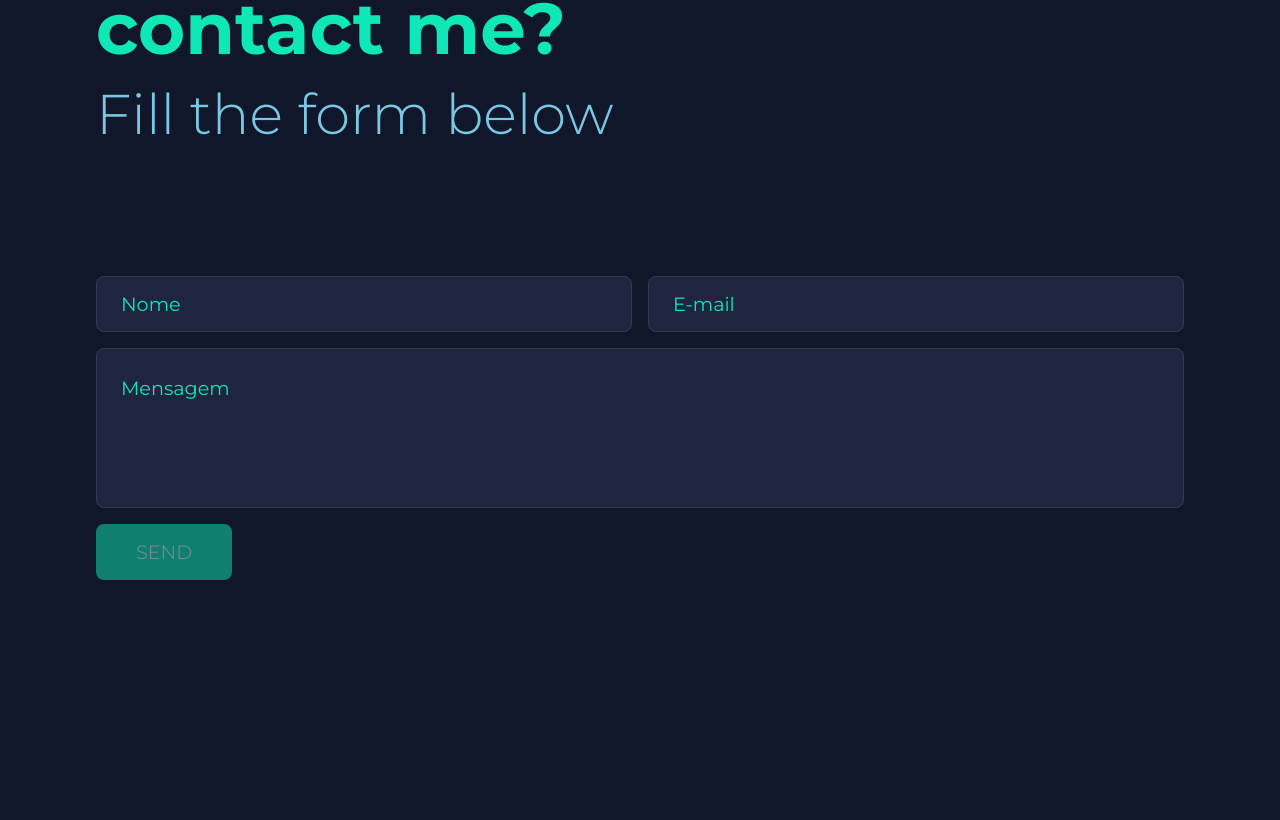
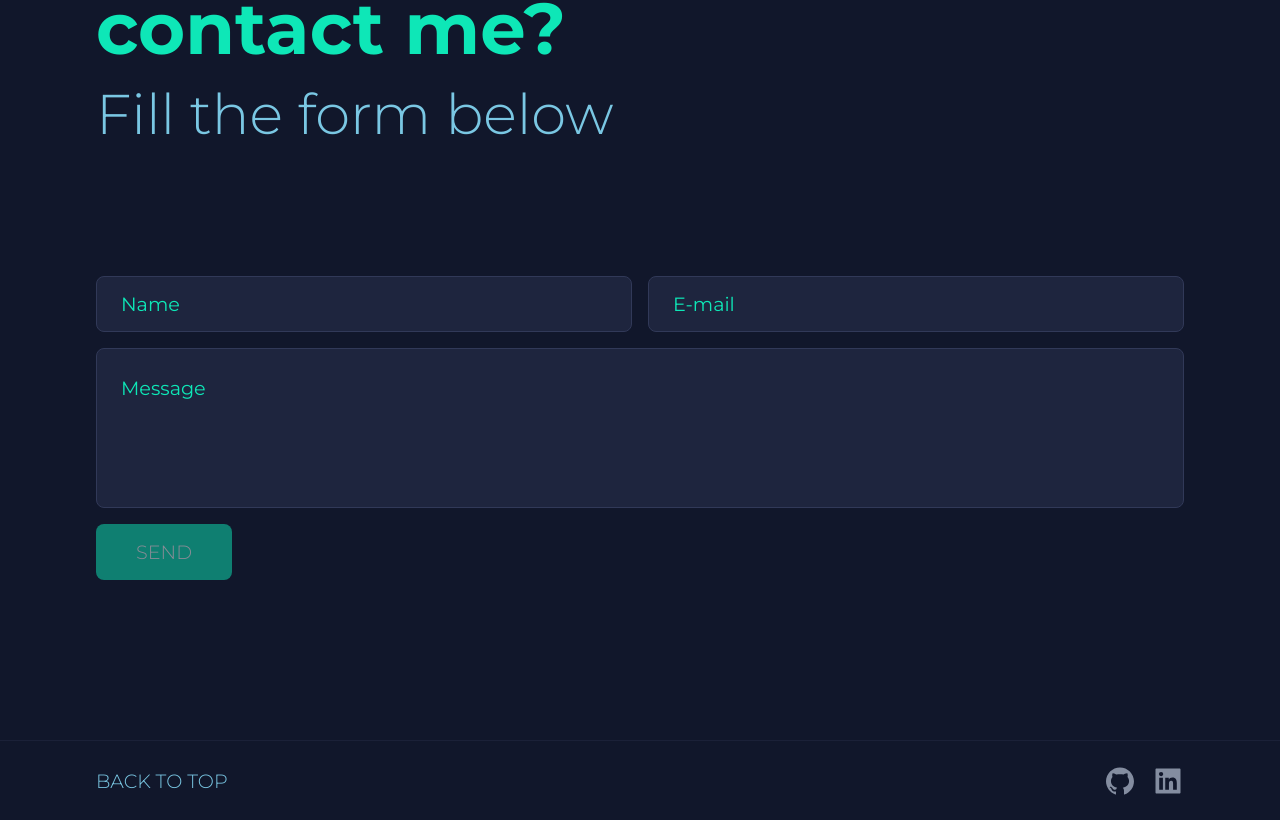
Before and after one commit to renanvzd/myportfolio, a Next.js app: page / in a window 1280 px wide. Shown: the part 3975-4795 px from the top of the page. Before the commit the page ends 4555 px from the top, so only its background shows below. Built offline with nearby package versions, Linux system fonts and the light colour scheme.

Commit message:
Home: Footer

```diff
--- /dev/null
+++ b/src/components/Footer/index.tsx
@@ -0,0 +1,38 @@
+import {
+  AiOutlineGithub,
+  AiFillLinkedin
+} from 'react-icons/ai';
+import { Container } from './styles';
+
+function Footer() {
+  function handleRedirect(url: string) {
+    window.open(url);
+  }
+
+  function handleScrollTop() {
+    window.scroll({
+      top: 0,
+      behavior: 'smooth'
+    });
+  }
+
+  return (
+    <Container>
+      <div className="container">
+        <button type="button" onClick={handleScrollTop}>
+          Back to top
+        </button>
+        <section>
+          <AiOutlineGithub
+            onClick={() => handleRedirect('https://github.com/renanvzd')}
+          />
+          <AiFillLinkedin
+            onClick={() => handleRedirect('https://www.linkedin.com/in/renan-veronez-drechsler-54a4801a3/')}
+          />
+        </section>
+      </div>
+    </Container>
+  );
+}
+
+export default Footer;
--- /dev/null
+++ b/src/components/Footer/styles.ts
@@ -0,0 +1,58 @@
+import styled from 'styled-components';
+
+export const Container = styled.footer`
+  width: 100%;
+  display: flex;
+  margin-top: 10rem;
+  border-top: 1px solid ${({ theme }) => theme.backgroundLight};
+  height: 5rem;
+  align-items: center;
+  justify-content: center;
+
+  > div {
+    display: flex;
+    align-items: center;
+    justify-content: space-between;
+
+    button {
+      background: none;
+      border: none;
+      color: ${({ theme }) => theme.secondary};
+      text-transform: uppercase;
+      font-weight: 300;
+      font-size: 1.2rem;
+    }
+
+    > section {
+      display: flex;
+      align-items: center;
+      gap: 1rem;
+
+      svg {
+        width: 2rem;
+        height: 2rem;
+        color: ${({ theme }) => theme.text};
+        transition: 0.5s;
+        cursor: pointer;
+
+        &:hover {
+          color: ${({ theme }) => theme.primary};
+        }
+      }
+    }
+
+    @media (max-width: 450px) {
+      button {
+        font-size: 0.9rem;
+      }
+
+      > section {
+        gap: 0.5rem;
+        svg {
+          width: 1.5rem;
+          height: 1.5rem;
+        }
+      }
+    }
+  }
+`;
--- a/src/components/FormContact/Form.tsx
+++ b/src/components/FormContact/Form.tsx
@@ -4,7 +4,7 @@
   return (
     <FormContainer>
       <Input
-        placeholder="Nome"
+        placeholder="Name"
         required
       />
       <Input
@@ -13,7 +13,7 @@
         required
       />
       <TextArea
-        placeholder="Mensagem"
+        placeholder="Message"
         required
       />
       <button disabled type="submit">SEND</button>
--- a/src/pages/index.tsx
+++ b/src/pages/index.tsx
@@ -5,6 +5,7 @@
 import Projects from '../components/Projects';
 import Knowledges from '../components/Knowledge';
 import FormContact from '../components/FormContact';
+import Footer from '../components/Footer';
 
 export default function Home() {
   return (
@@ -17,6 +18,7 @@
         <Knowledges />
         <FormContact />
       </main>
+      <Footer />
     </HomeContainer>
   )
 
```
